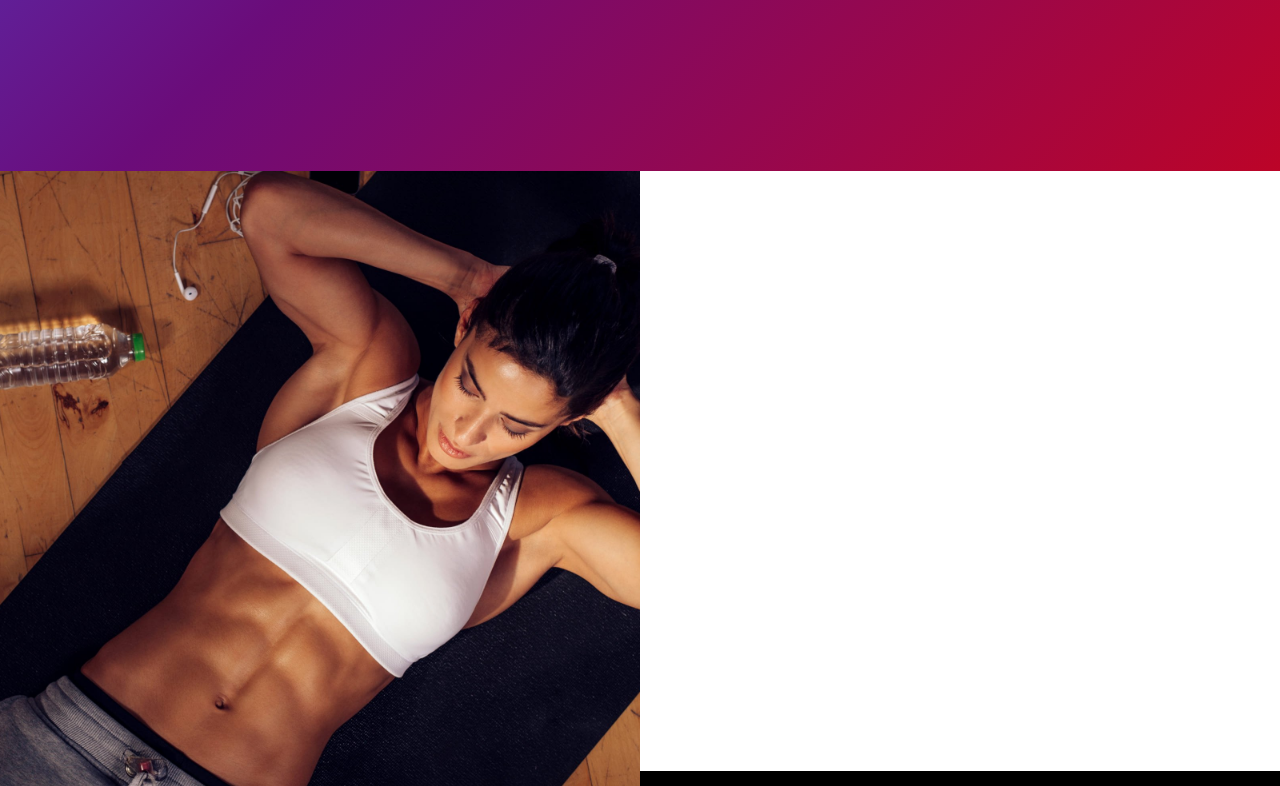
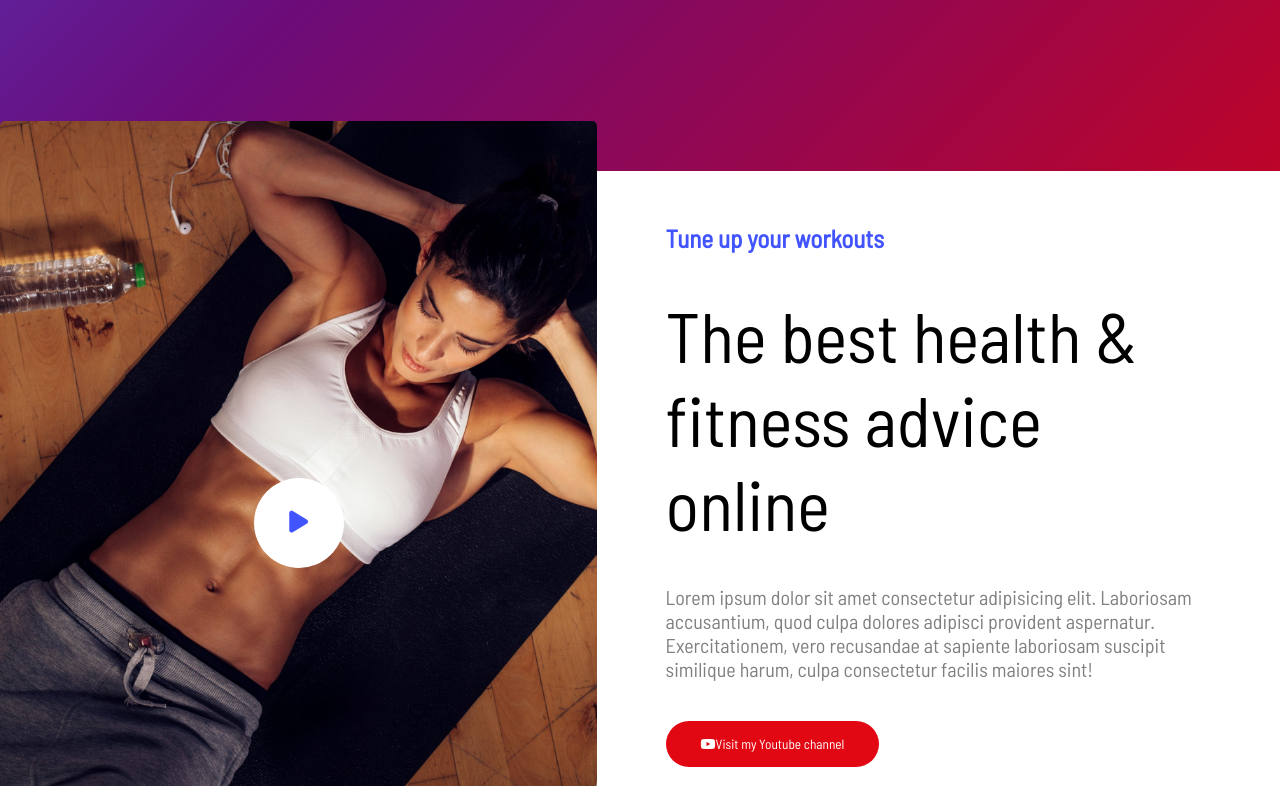
Before and after one commit to mattiabenelli/proj-html-vuejs, a Vue app: page / in a window 1280 px wide. Shown: the part 1674-2460 px from the top of the page. Built offline with nearby package versions, Linux system fonts and the light colour scheme.

Commit message:
prima parte sezione video done

```diff
--- a/src/components/AppContent.vue
+++ b/src/components/AppContent.vue
@@ -52,17 +52,27 @@ export default {
         </div>
       </div>
     </div>
-    <div class="video-section">
+    <div class="video-section row space-bwt">
       <div class="youtube-section-video">
               <img src="public/img/service15-2x.jpg" alt="">
-            </div>
+              <button class="video-btn video-btn-main"><i class="fa-solid fa-play"></i></button>
+        </div>
         <div class="wrapper">
           <div class="youtube-section">
             <div class="youtube-section-text">
-
+              <div class="youtube-section-text-stitle">Tune up your workouts</div>
+              <div class="youtube-section-text-btitle">The best health & fitness advice online</div>
+              <div class="youtube-section-text-paragraph">Lorem ipsum dolor sit amet consectetur adipisicing elit. Laboriosam accusantium, quod culpa dolores adipisci provident aspernatur. Exercitationem, vero recusandae at sapiente laboriosam suscipit similique harum, culpa consectetur facilis maiores sint! </div>
+              <button class="yt-btn btn-big"><i class="icon fa-brands fa-youtube"></i>Visit my Youtube channel</button>
             </div>
         </div>
-        <div class="playlist-section"></div>
+      </div>
+    </div>
+    <div class="playlist-section">
+      <div class="wrapper">
+        <div class="playlist-tag">
+
+        </div>
       </div>
     </div>
   </main>
@@ -107,20 +117,46 @@ export default {
 }
 .video-section {
   .youtube-section-video {
-    width: 50%;
+    width: 70%;
     position: relative;
     img {
       width: 100%;
-      height: 800px;
+      height: 700px;
       object-fit: cover;
+      border-radius: 5px 5px 40px 5px;
+      transform: translateY(-50px);
+    }
+    .video-btn-main {
       position: absolute;
-      left: 0;
-      top: 0;
+      left: 50%;
+      top: 50%;
+      transform: translate(-50%, -50%);
     }
   }
   .youtube-section {
+    width: 80%;
+    margin: 0 auto;
     .youtube-section-text {
       height: 600px;
+      .youtube-section-text-stitle {
+        color: $blueBtn;
+        font-size: 25px;
+        font-weight: bold;
+        padding-bottom: 40px;
+      }
+      .youtube-section-text-btitle {
+        font-size: 70px;
+      }
+      .youtube-section-text-paragraph {
+        color: gray;
+        padding: 40px 0;
+        font-size: 20px;
+      }
+      .yt-btn {
+        background-color: #e20813;
+        border: #e20813;
+        color: white;
+      }
     }
   }
 }
--- a/src/styles/generals.scss
+++ b/src/styles/generals.scss
@@ -101,6 +101,12 @@ footer {
     margin-right: 220px;
 }
 
+.video-btn-main {
+    height: 90px;
+    width: 90px;
+    font-size: 25px;
+}
+
 .video-btn {
     background-color: white;
     color: $blueBtn;
```
